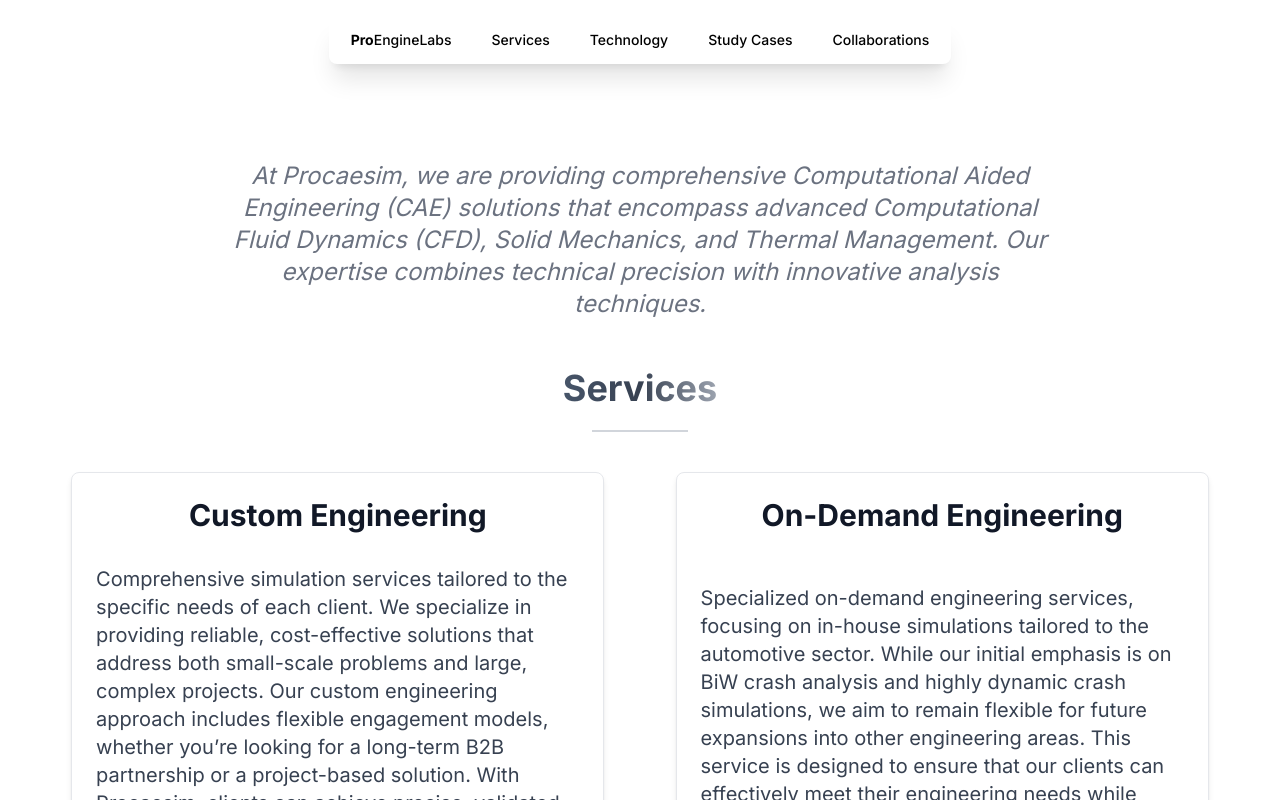
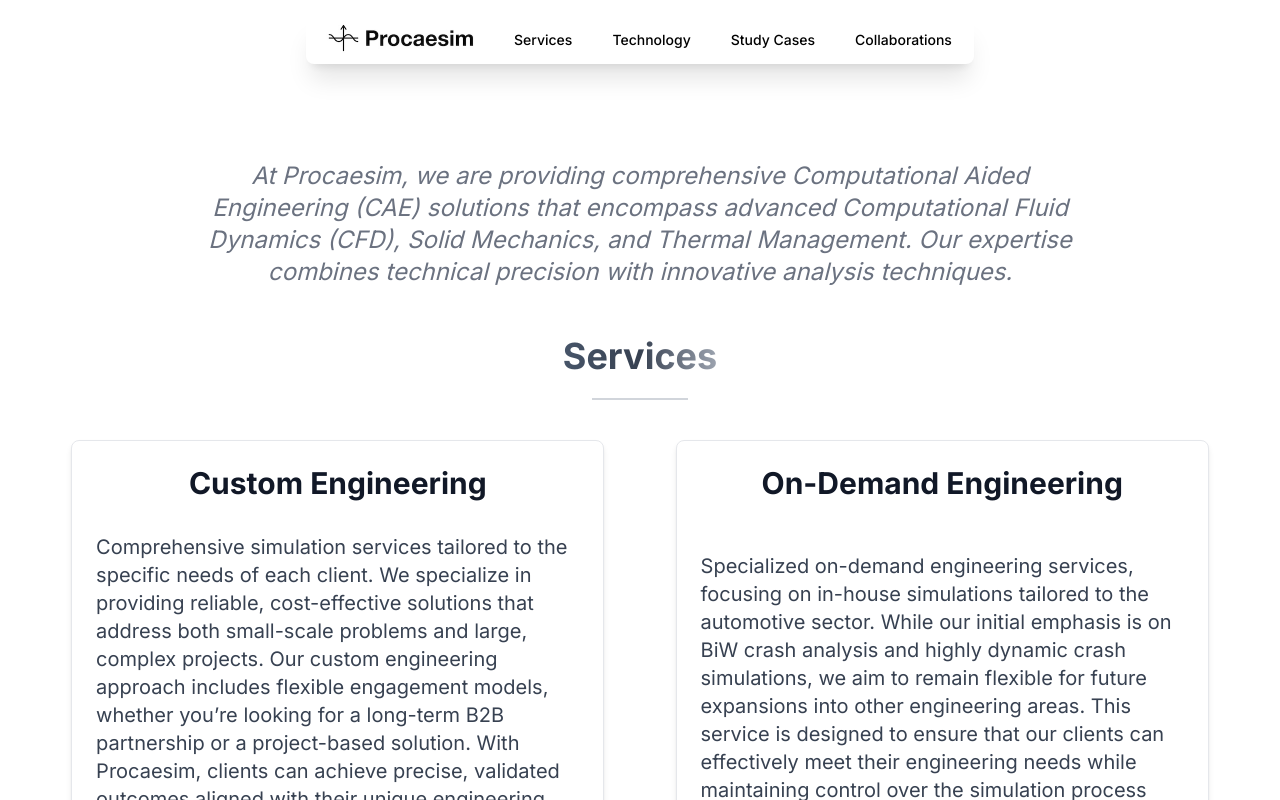
Before and after one commit to jparraporcar/prosimcae, a Next.js app: page / in a window 1280 px wide. Shown: the top 800 px of the page. Built offline with nearby package versions, Linux system fonts and the light colour scheme.

Commit message:
fixed some issue with margin top in big screen and added logo in big screen

```diff
--- a/src/app/page.tsx
+++ b/src/app/page.tsx
@@ -30,7 +30,7 @@ const Home: React.FC = () => {
       <div id="main-section-intro" className=" text-slate-700 mb-8 mt-16 pb-4">
         <MainSectionIntro
           descriptionContainerClass="appear-fading"
-          descriptionClass="text-gray-500 text-2xl max-md:text-base px-6 max-md:px-4 italic text-center max-md:mt-10 "
+          descriptionClass="text-gray-500 text-2xl max-md:text-base max-md:px-6 px-3 max-md:px-4 italic text-center max-md:mt-10 "
           descriptionText="At Procaesim, we are providing comprehensive Computational Aided Engineering (CAE) solutions that encompass advanced Computational Fluid Dynamics (CFD), Solid Mechanics, and Thermal Management. Our expertise combines technical precision with innovative analysis techniques."
         />
       </div>
--- a/src/components/custom/client/navigation.tsx
+++ b/src/components/custom/client/navigation.tsx
@@ -13,24 +13,24 @@ import {
   navigationMenuTriggerStyle,
 } from "@/components/ui/navigation-menu";
 import { cn } from "@/lib/utils";
+import Image from "next/image";
 
 export function Navigation() {
   return (
-    <div className="fixed rounded-lg shadow-xl p-1 bg-white mt-4">
+    <div className="fixed rounded-lg shadow-xl p-1 bg-white mt-4 align-middle">
       <NavigationMenu>
         <NavigationMenuList>
-          <NavigationMenuItem id="navitemtest">
+          <NavigationMenuItem id="navitemtest" className="-mt-1 mr-4">
             <Link href="/" legacyBehavior passHref>
-              <NavigationMenuLink
-                className={cn([
-                  navigationMenuTriggerStyle(),
-                  "border-transparent border-2 hover:border-2 hover:bg-slate-200 active:bg-slate-300 py-4 pr-4",
-                ])}
-              >
-                <span className="font-bold text-center bg-transparent">
-                  Pro
-                </span>
-                EngineLabs
+              <NavigationMenuLink>
+                <div className="mr-auto ml-4">
+                  <Image
+                    src="/images/provisional-logo-prosimcae.jpg"
+                    alt="logo"
+                    width={150}
+                    height={15}
+                  />
+                </div>
               </NavigationMenuLink>
             </Link>
           </NavigationMenuItem>
```
